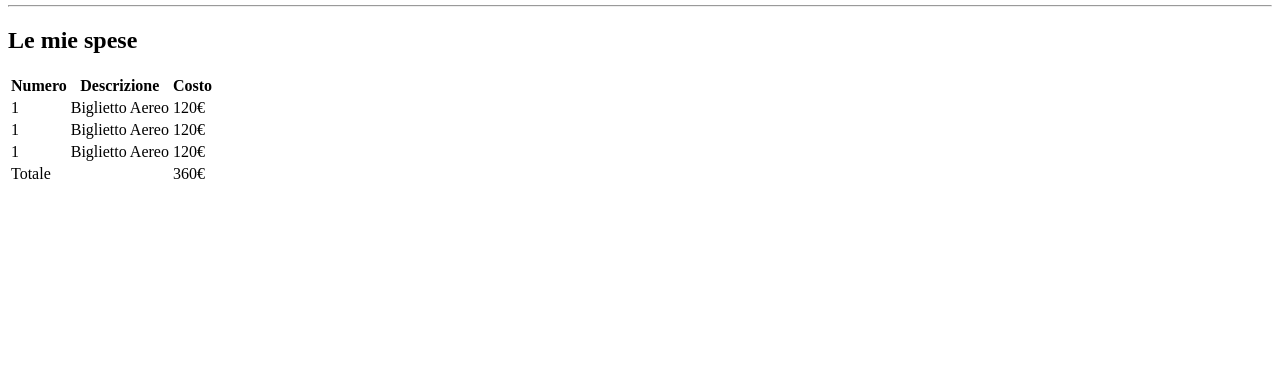
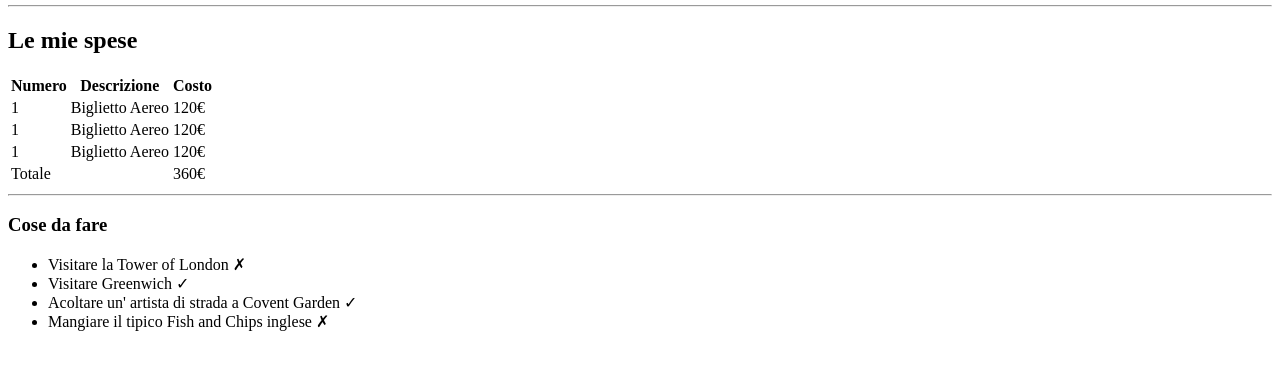
Before and after one commit to 19nikilangiu91/html-london-trip, a plain HTML site: page index.html in a window 1280 px wide. Shown: the part 94-464 px from the top of the page. Drawn offline with Linux system fonts and the light colour scheme.

Commit message:
Closed "Cose da fare" Section

```diff
--- a/index.html
+++ b/index.html
@@ -97,12 +97,20 @@
         </section>
 
         <!-- Horizontal Rule -->
+        <hr>
 
         <section>
 
         <!-- 3rd Tittle (Cose da fare)-->
+        <h3>Cose da fare</h3>
 
         <!-- Unordered list -->
+        <ul>
+            <li>Visitare la Tower of London &#x2717;</li>
+            <li>Visitare Greenwich &#x2713</li>
+            <li>Acoltare un' artista di strada a Covent Garden &#x2713</li>
+            <li>Mangiare il tipico Fish and Chips inglese &#x2717;</li>
+        </ul>
 
         </section>
 
```
